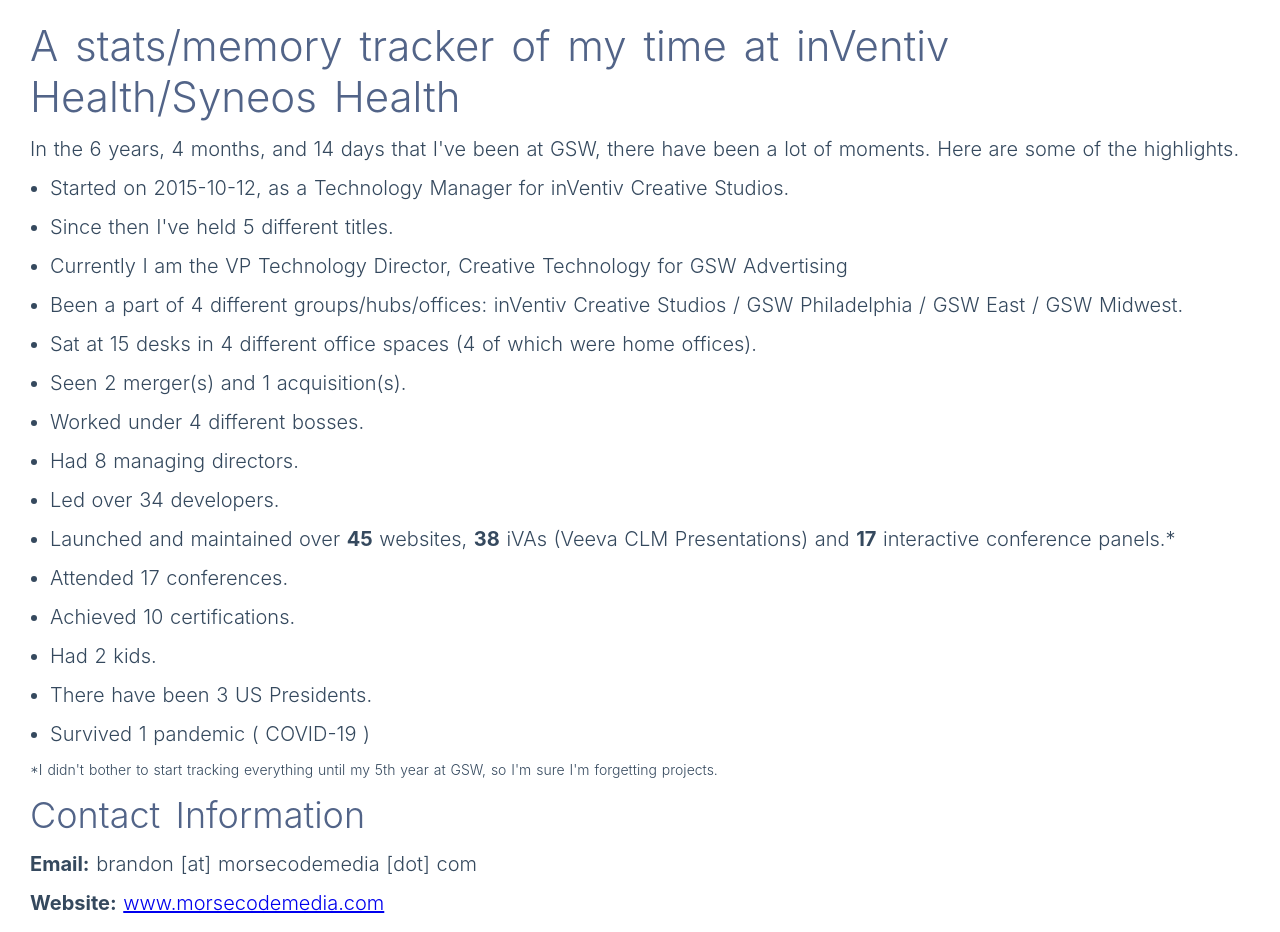
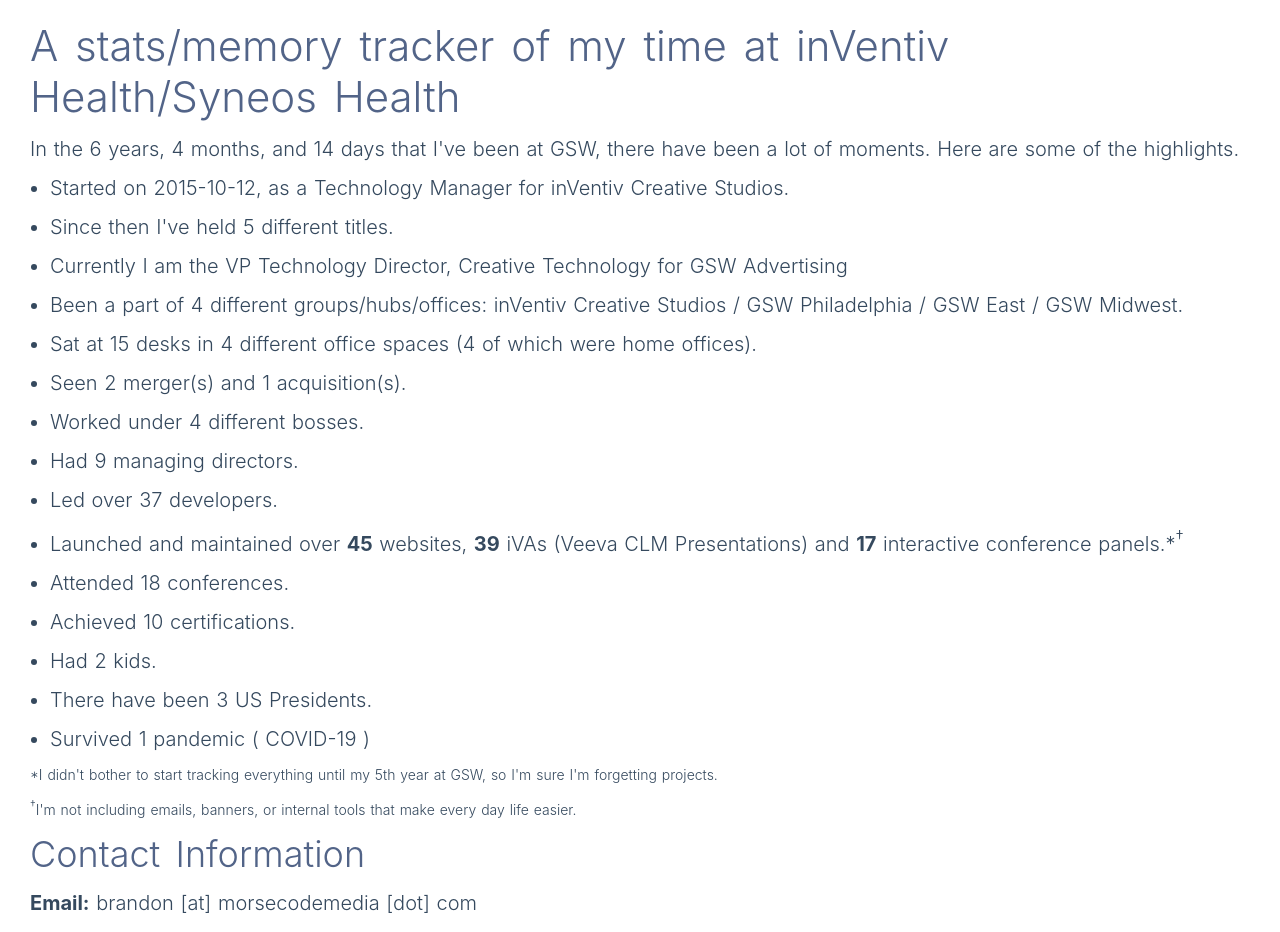
Before and after one commit to morsecodemedia/gsw.morsecodemedia.com, a Nuxt app: page / in a window 1280 px wide. Shown: the top 932 px of the page. Built offline with nearby package versions, Linux system fonts and the light colour scheme.

Commit message:
Updated some stats

```diff
--- a/pages/index.vue
+++ b/pages/index.vue
@@ -18,7 +18,7 @@
           Was a part of {{ pitches }} pitch(es) with a win percentage of {{ pitchWinPercentage }}%
         </li>
         <li>Led over {{ developerCount }} developers.</li>
-        <li>Launched and maintained over <strong>{{ websitesCount }}</strong> websites, <strong>{{ ivaCount }}</strong> iVAs (Veeva CLM Presentations) and <strong>{{ confPanelCount }}</strong> interactive conference panels.*</li>
+        <li>Launched and maintained over <strong>{{ websitesCount }}</strong> websites, <strong>{{ ivaCount }}</strong> iVAs (Veeva CLM Presentations) and <strong>{{ confPanelCount }}</strong> interactive conference panels.*<sup>&dagger;</sup></li>
         <li>Attended {{ conferenceCount }} conferences.</li>
         <li>Achieved {{ certificationCount }} certifications.</li>
         <li>Had {{ children }} kids.</li>
@@ -58,6 +58,11 @@
       >
         *I didn't bother to start tracking everything until my 5th year at GSW, so I'm sure I'm forgetting projects.
       </p>
+      <p
+        class="footnote"
+      >
+        <sup>&dagger;</sup>I'm not including emails, banners, or internal tools that make every day life easier.
+      </p>
 
       <div class="contact-information">
         <h2>Contact Information</h2>
@@ -84,7 +89,7 @@
       companies: 2, // iCS, GSW
       mergers: 2, // Navicor Philly->GSW Newtow (GSW Philly), GSW Philly->GSW NYC (GSW EAST)
       acquisitions: 1, // INC/inVentiv->Syneos
-      managingDirectors: 8, // Lynn, Melissa, Sam C, Jon, Nancy, Chris, Sunny, Andrew
+      managingDirectors: 9, // Lynn Dinsmore, Melissa Marrow, Sam C, Jon Nelson, Nancy Finer, Chris Mizek, Sonja Foster-Storch, Andrew Schirmer, Jen Oleski
       companyPresidents: 4, // Marcy, Sunny, JD,
       bosses: 4, // Jay Karr, James Tomasino, Sam Cannizzaro, Bryan Roman
       children: 2,
@@ -139,12 +144,17 @@
         'regenerononcmedicalbooth.com (virtual booth - Sanofi > Regeneron)'
         // 'omeras yartelmea ves site', ON HOLD
         // 'omeras dse ves site', ON HOLD
-        // 'astellas zolbe dse site', (may 2022)
+        // 'astellas zolbe dse site', (apr-may 2022)
         // 'takeda cuvitru hcp', (q1 2022)
         // 'takeda hyqvia hcp', (q1 2022)
         // 'takeda cuvitru patient', (q1 2022)
         // 'takeda hyqvia patient', (q1 2022)
-        // 'api.dysport.com' (q1 2022)
+        // 'api.dysport.com (API - Ipsen Dysport Specialist Locator)', (q2 2022)
+        // 'dysport.com (Ipsen > Dysport)',
+        // 'dysporthcp.com (Ipsen > Dysport)'
+        // 'omeros.com (Omeros)',
+        // 'yartelmea.com (Omeros > Yartelmea)',
+        // 'cuseeme.com.com (Alexion > Wilson Disease DSE)' (q2 2022)
       ],
       ivas: [
         'mtpa human body en-us',
@@ -185,8 +195,10 @@
         'gelesis plenity main v1.0',
         'gelesis plenity main v1.1',
         'gelesis plenity main v1.2',
-        // 'ipsen dysport multi-indication', (feb 2022)
-        // 'janssen dse (carousel not veeva)' ON HOLD
+        'ipsen dysport multi-indication',
+        // 'janssen dse (carousel not veeva)', ON HOLD
+        // 'takeda hyqvia main',
+        // 'takeda cuvitru main',
       ],
       confPanels: [
         'rad 1',
@@ -205,7 +217,9 @@
         'emh 1',
         'xpd 2',
         'xpd 3',
-        'omeras dse'
+        'omeros dse interactive brochure',
+        // 'omeros eisthreat.com panel',
+        // 'omeros moa video panel'
       ],
       titles: [
         {
@@ -278,7 +292,10 @@
         'Lan Zhang',
         'Mickey de Lorenzo',
         'Scott Ellison',
-        'James C'
+        'James C',
+        'Jason Sankey',
+        'Brandon Diaz',
+        'Jerrold Smith'
       ],
       conferences: [
         {
@@ -348,6 +365,10 @@
         {
           name: 'Vue Nation',
           year: '2021'
+        },
+        {
+          name: 'Nuxt Nation',
+          year: '2022'
         }
 
       ],
```
